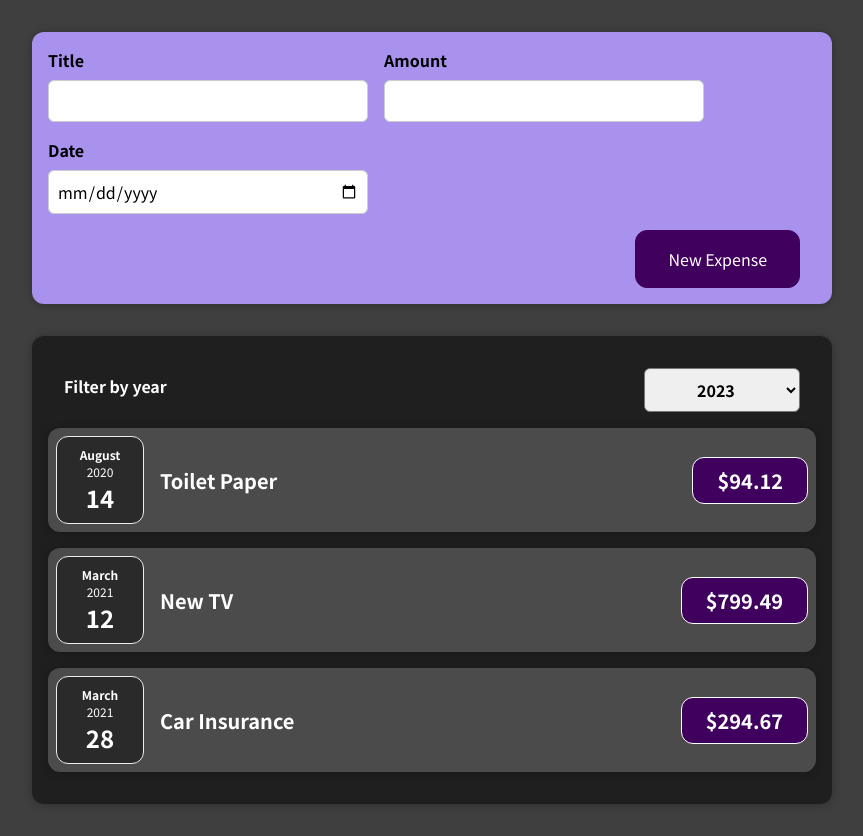
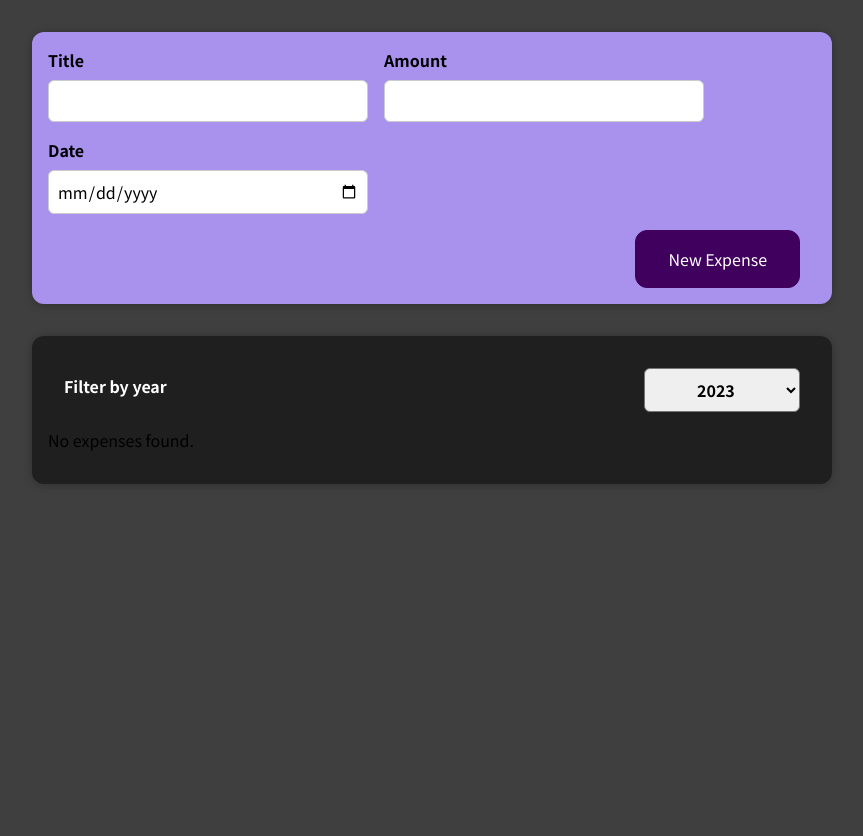
Before and after one commit to ofek4454/React_Expenses, a React (Create React App) app: page / in a window 1280 px wide. Shown: the whole page, without its empty margins (208-1071 px from the left). After the commit the page ends 800 px from the top, so only its background shows below. Built offline with nearby package versions, Linux system fonts and the light colour scheme.

Commit message:
add dynamic adding expenses and show only filtered expenses

```diff
--- a/src/App.js
+++ b/src/App.js
@@ -1,8 +1,9 @@
+import React, { useState } from "react";
+
 import Expenses from "./components/Expenses/Expenses";
 import NewExpense from "./components/NewExpence/NewExpense";
 
-const App = () => {
-  const expenses = [
+const INIT_EXPENSES = [
   {
     id: "e1",
     title: "Toilet Paper",
@@ -29,13 +30,15 @@ const App = () => {
   },
 ];
 
+const App = () => {
+  const [expenses, setExpenses] = useState(INIT_EXPENSES);
+
   const addNewExpense = (expense) => {
     expense = {
       ...expense,
       id: Math.random().toString(),
     };
-    expenses.push(expense);
-    console.log(expense);
+    setExpenses((old) => [expense, ...old]);
   };
 
   return (
--- a/src/components/Expenses/Expenses.js
+++ b/src/components/Expenses/Expenses.js
@@ -1,38 +1,26 @@
 import React, { useState } from "react";
 
 import "./Expenses.css";
-import ExpenseItem from "./ExspenseItem";
 import Card from "../UI/Card";
 import YearFilter from "./YearFilter";
+import ExpensesList from "./ExpensesList";
 
 const Expenses = (props) => {
-  const expenses = props.expenses;
-
   const [filter, setFilter] = useState(2023);
 
   const filterSetHandler = (year) => {
     setFilter(year);
   };
 
+  const filteredExpenses = props.expenses.filter(
+    (expense) => expense.date.getFullYear().toString() === filter
+  );
+
   return (
     <div>
       <Card className="expenses">
         <YearFilter value={filter} onFilterSet={filterSetHandler} />
-        <ExpenseItem
-          title={expenses[0].title}
-          amount={expenses[0].amount}
-          date={expenses[0].date}
-        />
-        <ExpenseItem
-          title={expenses[1].title}
-          amount={expenses[1].amount}
-          date={expenses[1].date}
-        />
-        <ExpenseItem
-          title={expenses[2].title}
-          amount={expenses[2].amount}
-          date={expenses[2].date}
-        />
+        <ExpensesList expenses={filteredExpenses} />
       </Card>
     </div>
   );
--- /dev/null
+++ b/src/components/Expenses/ExpensesList.js
@@ -0,0 +1,22 @@
+import ExpenseItem from "./ExspenseItem";
+
+const ExpensesList = (props) => {
+  return (
+    <div>
+      {props.expenses.length === 0 ? (
+        <p>No expenses found.</p>
+      ) : (
+        props.expenses.map((expense) => (
+          <ExpenseItem
+            key={expense.id}
+            title={expense.title}
+            amount={expense.amount}
+            date={expense.date}
+          />
+        ))
+      )}
+    </div>
+  );
+};
+
+export default ExpensesList;
--- a/src/components/Expenses/ExspenseItem.js
+++ b/src/components/Expenses/ExspenseItem.js
@@ -1,5 +1,3 @@
-import React, { useState } from "react";
-
 import "./ExspenseItem.css";
 import ExpenseDate from "./ExpenseDate";
 import Card from "../UI/Card";
```
Also changed, not shown: src/components/Expenses/ExpensesList.css (added). Lines whose indentation alone changed are shown as unchanged.
